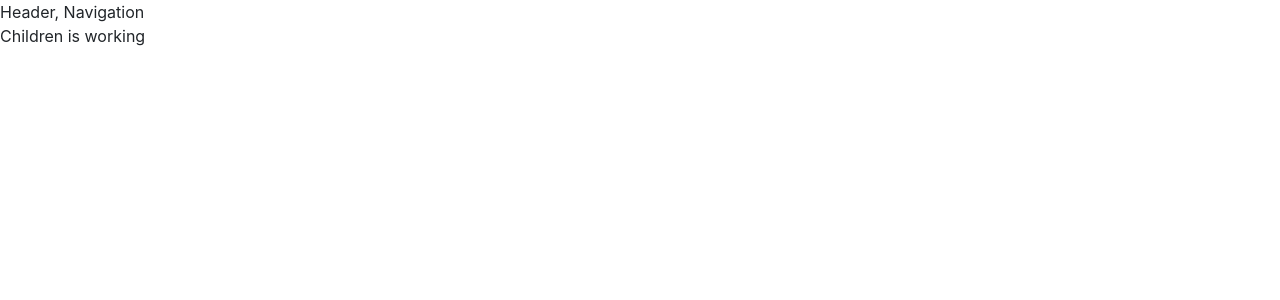
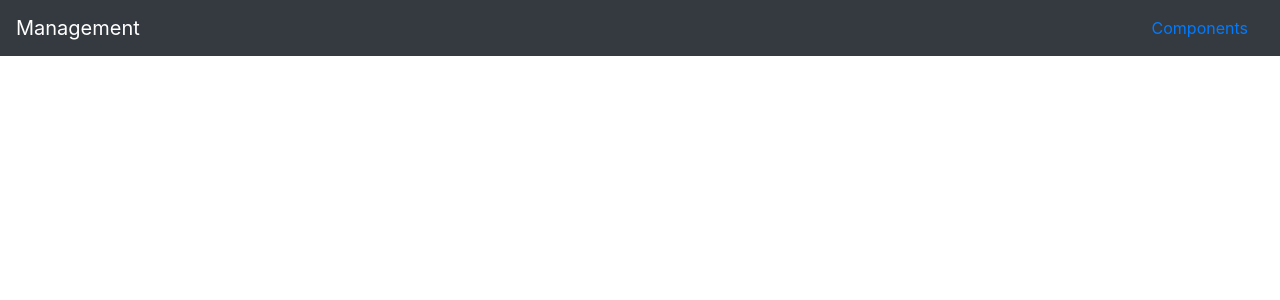
Before and after one commit to victor-tungui/handicrafts-store-web, a React (Create React App) app: page / in a window 1280 px wide. Shown: the top 300 px of the page. Built offline with nearby package versions, Linux system fonts and the light colour scheme.

Commit message:
Added navigation bar
Added layout with navigation bar

```diff
--- a/src/App.js
+++ b/src/App.js
@@ -8,7 +8,6 @@ class App extends Component {
     return (
       <div className="App">
         <Layout>
-          <p>Children is working</p>
         </Layout>
       </div>
     );
--- a/src/components/Layout/Layout.js
+++ b/src/components/Layout/Layout.js
@@ -1,9 +1,10 @@
 import React from 'react';
 import Auxiliary from '../../hoc/Auxiliary';
+import NavigationBar from '../NavigationBar/NavigationBar';
 
 const layout = (props) => (
     <Auxiliary>
-        <div>Header, Navigation</div>
+        <NavigationBar />
         <main>
             {props.children}
         </main>
--- /dev/null
+++ b/src/components/NavigationBar/NavigationBar.js
@@ -0,0 +1,15 @@
+import React from 'react';
+import { Navbar, Nav, NavItem, NavLink, NavbarBrand } from 'reactstrap'
+
+const navigationBar = (props) => (
+   <Navbar fixed="top" className="navbar-dark bg-dark">
+       <NavbarBrand href="#">Management</NavbarBrand>
+        <Nav className="">
+            <NavItem>
+              <NavLink>Components</NavLink>
+            </NavItem>
+        </Nav>
+   </Navbar>
+);
+
+export default navigationBar;
```
